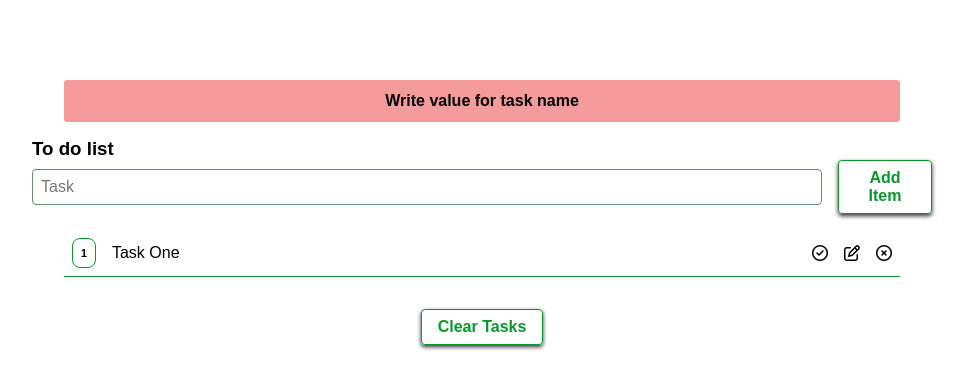
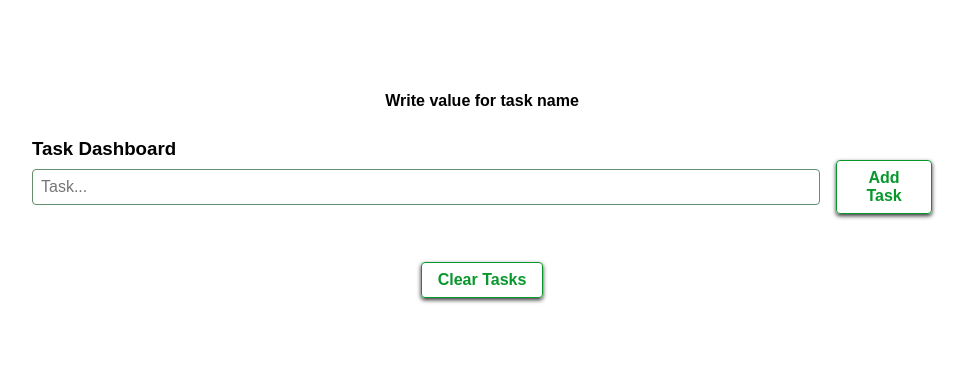
Before and after one commit to stewari23/TaskManager, a Flask app: page /dashboard in a window 1280 px wide. Shown: the top 389 px of the page, without its empty margins (158-1124 px from the left). Run offline with Flask 2, Linux system fonts and the light colour scheme; some libraries are stand-ins or nearby versions.

Commit message:
Finished CSS and began JS for Task Dashboard

```diff
--- a/static/dashboard-styles.css
+++ b/static/dashboard-styles.css
@@ -13,6 +13,14 @@ a{
     text-decoration: none;
     list-style: none;
 }
+:root{
+    --green: #08972c;
+    --pink: #f59b9b;
+    --red: #B22222;
+    --lightgreen: #638f6e;
+
+
+}
 .dashboard-container {
     max-width: 900px;
     margin: 0 auto;
@@ -27,7 +35,7 @@ a{
 .dashboard-response {
     width: 100%;
     max-width: 900px;
-    background-color: #f59b9b;
+    background-color: transparent;
     display: flex;
     flex-direction: column;
     align-items: center;
@@ -125,7 +133,7 @@ a{
     display: flex;
     justify-content: space-between;
     align-items: center;
-    border-bottom: 1px solid #08972c;
+    border-bottom: 1px solid var(--green);
 }
 
 .dashboard-task .dashboard-task-info {
@@ -136,7 +144,7 @@ a{
 }
 
 .dashboard-task .dashboard-task-index {
-    border: 1px solid #08972c;
+    border: 1px solid var(--green);
     border-radius: 0.5rem;
     padding: 0.5rem;
 }
@@ -163,3 +171,10 @@ a{
 .dashboard-task-icons .far {
     cursor: pointer;
 }
+.fa-check-circle{
+    color: var(--green)
+}
+
+.fa-times-circle{
+    color: var(--red)
+}
--- a/static/dashboard.js
+++ b/static/dashboard.js
@@ -0,0 +1,53 @@
+const form = document.getElementById("dashboard-form")
+const taskInput = document.getElementById("task-input")
+const taskList = document.getElementsByClassName(".dashboard-task-list")
+const response = document.getElementsByClassName(".dashboard-response")
+const addTaskButton = document.getElementById("add-task")
+const clearTasksButton = document.getElementById("clear-tasks")
+
+let dashboardList = [];
+
+//TODO: Get List
+
+const getTasks = function (dashboardTasks) {
+    taskList.innerHTML = "";
+    dashboardTasks.forEach((task, index) => {
+        taskList.insertAdjacentHTML("beforeend",
+            `
+            <div class="dashboard-task">
+                    <div class="dashboard-task-info">
+                        <h6 class="dashboard-task-index">${index}</h6>
+                        <p class="dashboard-task-name">${task}</p>
+                    </div>
+
+                    <div class="dashboard-task-icons">
+                        <i class="far fa-check-circle complete-task"></i>
+                        <i class="far fa-edit edit-task"></i>
+                        <i class="far fa-times-circle delete-task"></i>
+                    </div>
+                </div>
+            `
+        );
+        handleTask(task);
+    });
+};
+
+
+//TODO: Handle task
+
+const handleTask = function (taskName) {
+    const tasks = taskList.querySelectorAll(".dashboard-task")
+    tasks.forEach((task) => {
+
+        if(task.querySelector(".dashboard-task-name".textContent.trim().
+        toLowerCase()===taskName.trim().toLowerCase())){
+            //TODO: Completed event
+            //TODO: Edit event
+            //TODO: Delete event
+        }
+    });
+}
+//TODO: Add item to the list
+//TODO: Save and Load to local Storage
+//TODO: Send feedback
+//TODO: Clear all items.
--- a/templates/dashboard.html
+++ b/templates/dashboard.html
@@ -14,27 +14,27 @@
         <header class="dashboard-response dashboard-alert">Write value for task name</header>
 
         <form id="dashboard-form">
-            <h3>To do list</h3>
+            <h3>Task Dashboard</h3>
             <div class="dashboard-input-group">
-                <input type="text" id="taskInput" placeholder="task">
-                <button id="add-task" class="dashboard-button" type="submit">Add Item</button>
+                <input type="text" id="task-input" placeholder="task...">
+                <button id="add-task" class="dashboard-button" type="submit">Add Task</button>
             </div>
         </form>
 
         <div class="dashboard-task-container">
             <div class="dashboard-task-list">
-                <div class="dashboard-task">
+                <!-- <div class="dashboard-task">
                     <div class="dashboard-task-info">
                         <h6 class="dashboard-task-index">1</h6>
                         <p class="dashboard-task-name">Task One</p>
                     </div>
 
                     <div class="dashboard-task-icons">
-                        <i class="far fa-check-circle complete-item"></i>
-                        <i class="far fa-edit edit-item"></i>
-                        <i class="far fa-times-circle delete-item"></i>
+                        <i class="far fa-check-circle complete-task"></i>
+                        <i class="far fa-edit edit-task"></i>
+                        <i class="far fa-times-circle delete-task"></i>
                     </div>
-                </div>
+                </div> -->
             </div>
             <button type="button" id="clear-tasks" class="dashboard-button">Clear Tasks</button>
         </div>
```
Also changed, not shown: other parts of static/dashboard-styles.css (+12 -12 lines).
